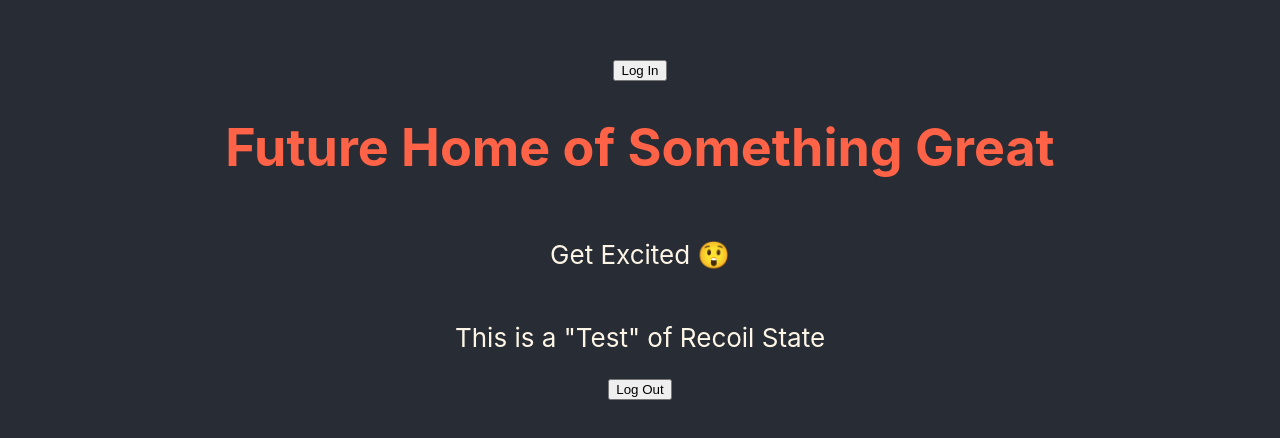
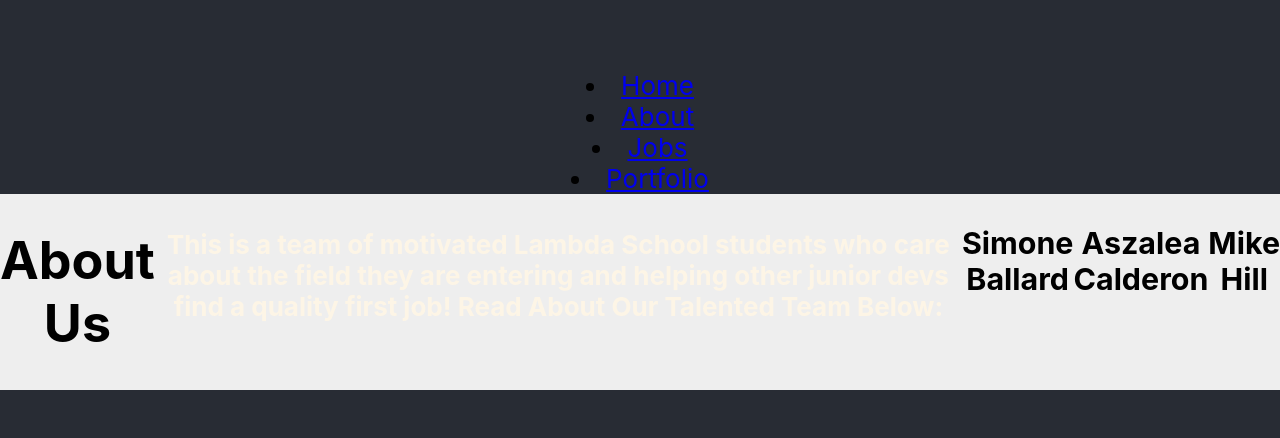
Before and after one commit to JS-Jr-Dev-Job-Board/react, a React (Create React App) app: page /about in a window 1280 px wide. Shown: the part 170-608 px from the top of the page. Built offline with nearby package versions, Linux system fonts and the light colour scheme.

Commit message:
basic routing now working, added Jobs, Home, About and Portfolio pages to Nav

```diff
--- a/src/App.js
+++ b/src/App.js
@@ -1,31 +1,16 @@
 import "./App.css";
 import React from "react";
-import styled from "styled-components";
 import { useRecoilState } from "recoil";
 import { testState } from "./store/atom";
-import { BrowserRouter as Router, Switch, Route, Link } from "react-router-dom";
 //import components here:
-import LoginBtn from "./components/LoginBtn";
-import LogoutBtn from "./components/LogoutBtn";
-import Portfolio from "./components/Portfolio.jsx";
-
-const ComingSoon = styled.h1`
-  color: ${(pr) => pr.theme.primaryColor};
-`;
-const Teaser = styled.p`
-  color: ${(pr) => pr.theme.white};
-`;
+import NavBar from "./components/NavBar";
 
 function App() {
   const [test, setTest] = useRecoilState(testState);
   return (
     <div className="App">
       <header className="App-header">
-        <LoginBtn></LoginBtn>
-        <ComingSoon>Future Home of Something Great</ComingSoon>
-        <Teaser>Get Excited 😲</Teaser>
-        <Teaser> This is a "{test}" of Recoil State</Teaser>
-        <LogoutBtn></LogoutBtn>
+        <NavBar />
       </header>
     </div>
   );
--- a/src/components/AboutUs.js
+++ b/src/components/AboutUs.js
@@ -1,32 +1,33 @@
-import React from 'react';
+import React from "react";
 import {
   RecoilRoot,
   atom,
   selector,
   useRecoilState,
   useRecoilValue,
-  } from 'recoil';
-import styled from 'styled-components';
+} from "recoil";
+import styled from "styled-components";
+import TeamMember from "./TeamMember";
 
 //  Create a state to hold everyone on the team. For now we'll pass in an object, later we'll fetch it from an api first
 const teamMemberState = atom({
-    key: 'teamMemberState',
+  key: "teamMemberState",
   default: [
     {
       name: "Simone Ballard",
-            pic: "src\img\simone-ballardPNG.png",
-            description: "Lorem ipsum"
+      pic: "srcimgsimone-ballardPNG.png",
+      description: "Lorem ipsum",
     },
     {
       name: "Aszalea Calderon",
-            pic: "src\img\aszelea-calderonPNG.png",
-            description: "Lorem ipsum"
+      pic: "srcimgaszelea-calderonPNG.png",
+      description: "Lorem ipsum",
     },
     {
       name: "Mike Hill",
-            pic: "src\img\mike-hillPNG.png",
-            description: "Lorem ipsum"
-        }
+      pic: "srcimgmike-hillPNG.png",
+      description: "Lorem ipsum",
+    },
   ],
 });
 
@@ -39,19 +40,22 @@ function AboutUs() {
   `;
 
   const Teaser = styled.h4`
-        color: ${pr => pr.theme.white};
+    color: ${(pr) => pr.theme.white};
   `;
-
 
   return (
     <Container>
       <h1>About Us</h1>
-                <Teaser>This is a team of motivated Lambda School students who care about the field they are entering and helping other junior devs find a quality first job! Read About Our Talented Team Below:</Teaser>
+      <Teaser>
+        This is a team of motivated Lambda School students who care about the
+        field they are entering and helping other junior devs find a quality
+        first job! Read About Our Talented Team Below:
+      </Teaser>
       {teamMembers.map((teamMember) => (
-                    <TeamMember key = {teamMember.id} member = {teamMember} />
+        <TeamMember key={teamMember.id} member={teamMember} />
       ))}
     </Container>
-    )
+  );
 }
 
 export default AboutUs;
--- /dev/null
+++ b/src/components/Home.js
@@ -0,0 +1,27 @@
+import React from "react";
+import styled from "styled-components";
+//import components
+import LoginBtn from "./LoginBtn";
+import LogoutBtn from "./LogoutBtn";
+
+const ComingSoon = styled.h1`
+  color: ${(pr) => pr.theme.primaryColor};
+`;
+const Teaser = styled.p`
+  color: ${(pr) => pr.theme.white};
+`;
+
+const Home = () => {
+  return (
+    <div className="App">
+      <header className="App-header">
+        <ComingSoon>Future Home of Something Great</ComingSoon>
+        <Teaser>Get Excited 😲</Teaser>
+        <LoginBtn></LoginBtn>
+        <LogoutBtn></LogoutBtn>
+      </header>
+    </div>
+  );
+};
+
+export default Home;
--- /dev/null
+++ b/src/components/Jobs.js
@@ -0,0 +1,11 @@
+import React from "react";
+
+const Jobs = () => {
+  return (
+    <div>
+      <p>This is a jobs page</p>
+    </div>
+  );
+};
+
+export default Jobs;
--- /dev/null
+++ b/src/components/NavBar.js
@@ -0,0 +1,48 @@
+import React from "react";
+import { BrowserRouter as Router, Switch, Route, Link } from "react-router-dom";
+
+// import components here:
+import AboutUs from "./AboutUs";
+import Jobs from "./Jobs";
+import Portfolio from "./Portfolio";
+import Home from "./Home";
+
+const NavBar = () => {
+  return (
+    <div>
+      <Router>
+        <nav>
+          <li>
+            <Link to="/">Home</Link>
+          </li>
+          <li>
+            <Link to="/about">About</Link>
+          </li>
+          <li>
+            <Link to="/jobs">Jobs</Link>
+          </li>
+          <li>
+            <Link to="/portfolio">Portfolio</Link>
+          </li>
+        </nav>
+
+        <Switch>
+          <Route path="/about">
+            <AboutUs />
+          </Route>
+          <Route path="/jobs">
+            <Jobs />
+          </Route>
+          <Route path="/portfolio">
+            <Portfolio />
+          </Route>
+          <Route path="/">
+            <Home />
+          </Route>
+        </Switch>
+      </Router>
+    </div>
+  );
+};
+
+export default NavBar;
```
Lines whose indentation alone changed are shown as unchanged.
